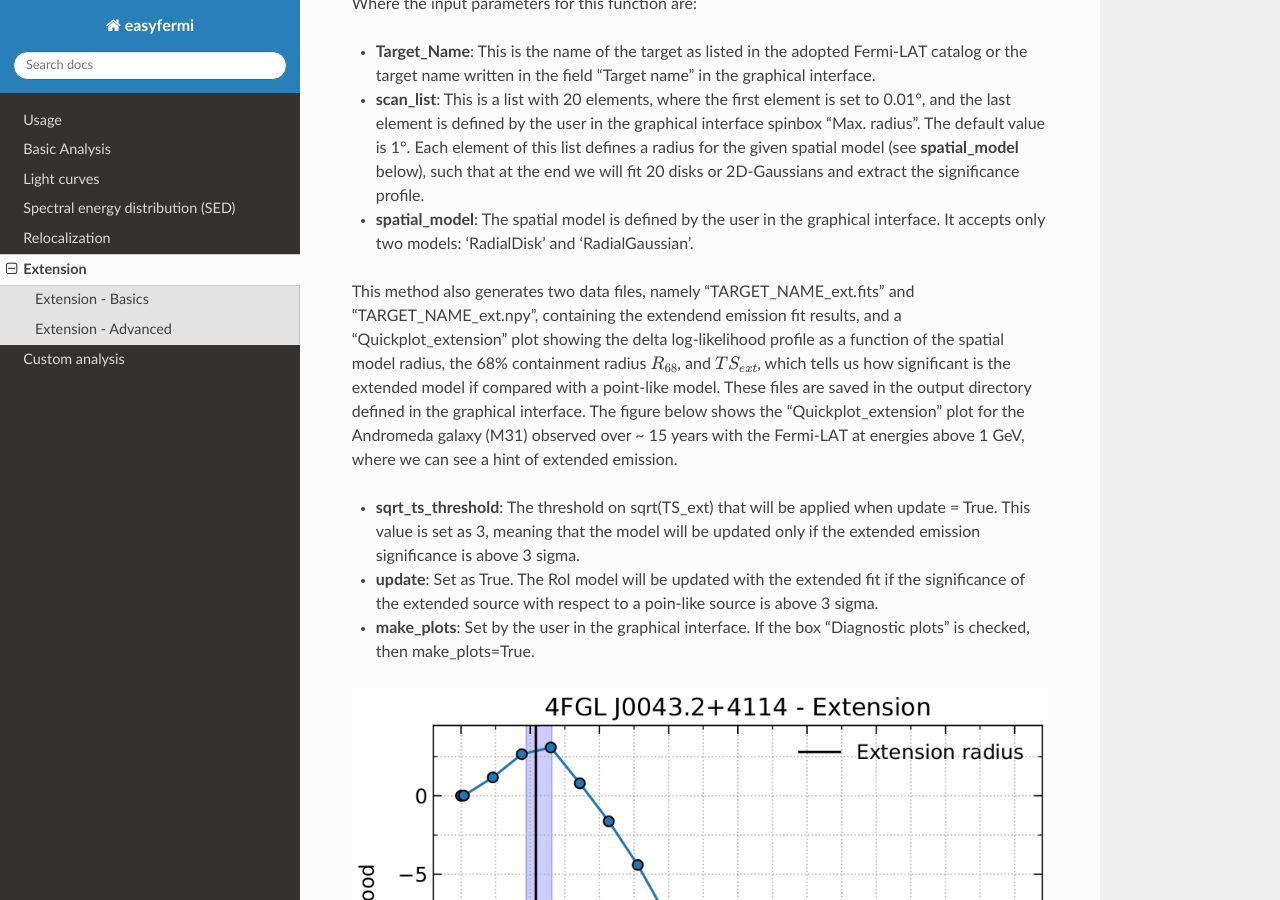
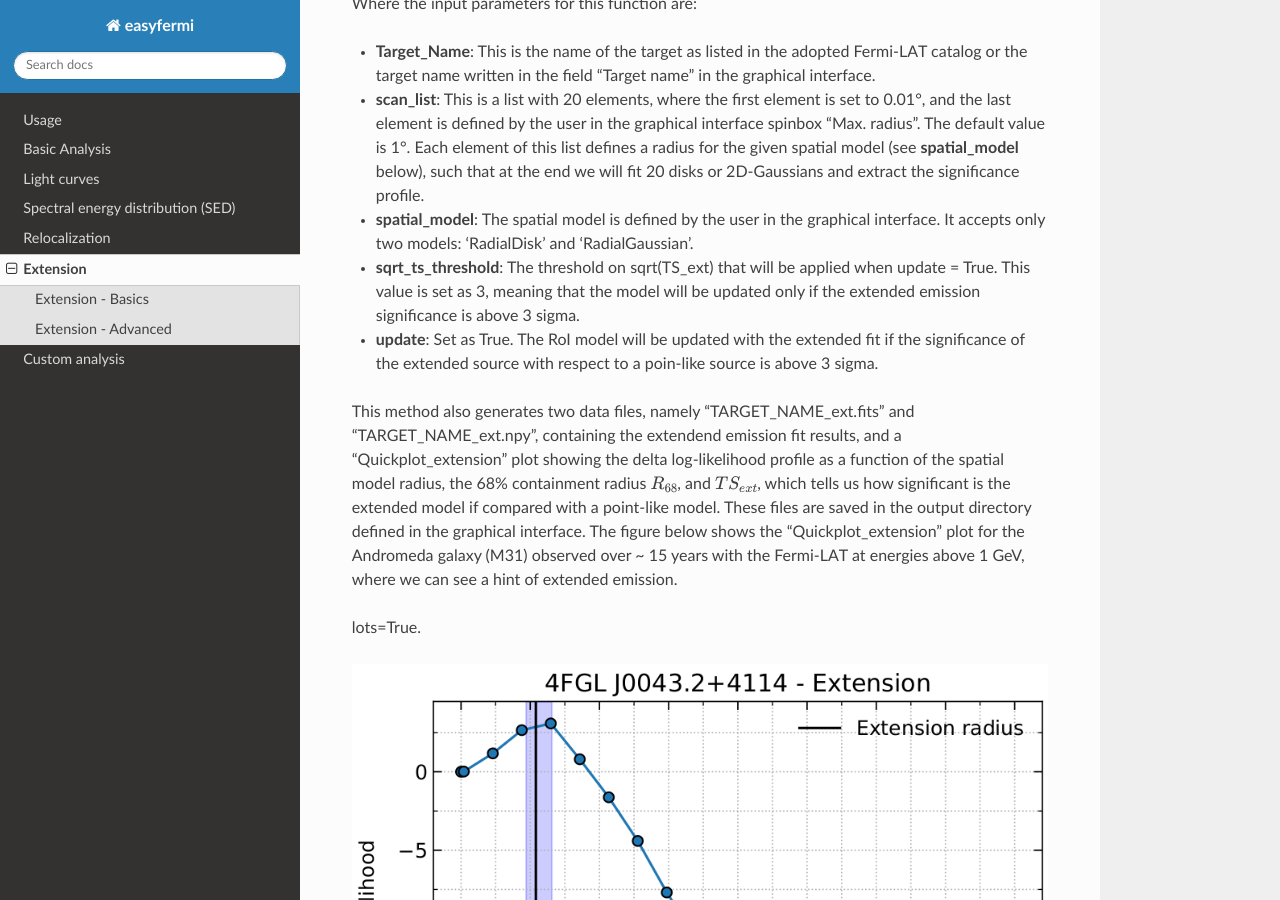
Before and after one commit to ranieremenezes/easyfermi, a Sphinx documentation site: the page built from docs/source/extension.rst, in a window 1280 px wide and 900 px high, scrolled down 778 px. Built offline with Sphinx 7.4.7 and the Read the Docs theme 3.1.0, drawn with Linux system fonts in a browser that asks for light colours.

Commit message:
Updated documentation

```diff
--- a/docs/source/extension.rst
+++ b/docs/source/extension.rst
@@ -13,7 +13,7 @@
 
 .. code-block::
 
-    extension(Target_Name,width=scan_list, spatial_model='RadialDisk', sqrt_ts_threshold = 3, update = True, make_plots = True)
+    extension(Target_Name,width=scan_list, spatial_model='RadialDisk', sqrt_ts_threshold = 3, update = True)
 
 Where the input parameters for this function are:
 
@@ -23,13 +23,14 @@
 
 * **spatial_model**: The spatial model is defined by the user in the graphical interface. It accepts only two models: 'RadialDisk' and 'RadialGaussian'.
 
-This method also generates two data files, namely "TARGET_NAME_ext.fits" and "TARGET_NAME_ext.npy", containing the extendend emission fit results, and a "Quickplot_extension" plot showing the delta log-likelihood profile as a function of the spatial model radius, the 68% containment radius :math:`R_{68}`, and :math:`TS_{ext}`, which tells us how significant is the extended model if compared with a point-like model. These files are saved in the output directory defined in the graphical interface. The figure below shows the "Quickplot_extension" plot for the Andromeda galaxy (M31) observed over ~ 15 years with the Fermi-LAT at energies above 1 GeV, where we can see a hint of extended emission.
-
 * **sqrt_ts_threshold**: The threshold on sqrt(TS_ext) that will be applied when update = True. This value is set as 3, meaning that the model will be updated only if the extended emission significance is above 3 sigma.
 
 * **update**: Set as True. The RoI model will be updated with the extended fit if the significance of the extended source with respect to a poin-like source is above 3 sigma.
 
-* **make_plots**: Set by the user in the graphical interface. If the box "Diagnostic plots" is checked, then make_plots=True.
+
+This method also generates two data files, namely "TARGET_NAME_ext.fits" and "TARGET_NAME_ext.npy", containing the extendend emission fit results, and a "Quickplot_extension" plot showing the delta log-likelihood profile as a function of the spatial model radius, the 68% containment radius :math:`R_{68}`, and :math:`TS_{ext}`, which tells us how significant is the extended model if compared with a point-like model. These files are saved in the output directory defined in the graphical interface. The figure below shows the "Quickplot_extension" plot for the Andromeda galaxy (M31) observed over ~ 15 years with the Fermi-LAT at energies above 1 GeV, where we can see a hint of extended emission.
+
+lots=True.
 
 
 .. image:: ./Extension_M31_above_1GeV.png
```
